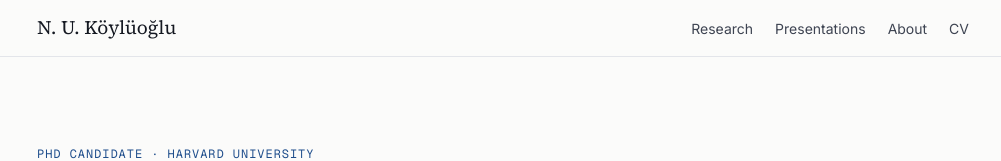
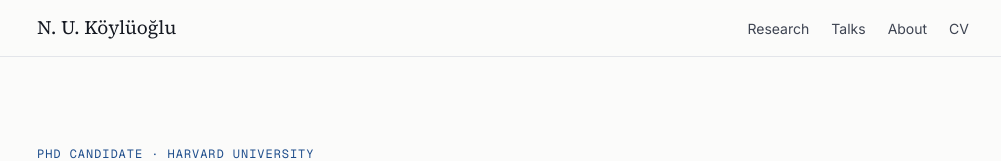
Before and after one commit to nukoyluoglu/nukoyluoglu.github.io, a plain HTML site: page index.html in a window 1280 px wide. Shown: the top 161 px of the page, without its empty margins (137-1138 px from the left). Drawn offline with nearby package versions, Linux system fonts and the light colour scheme.

Commit message:
Update site

```diff
--- a/index.html
+++ b/index.html
@@ -38,7 +38,7 @@
     <a class="brand" href="#top">N. U. Köylüoğlu</a>
     <ul>
       <li><a href="#research">Research</a></li>
-      <li><a href="#talks">Presentations</a></li>
+      <li><a href="#talks">Talks</a></li>
       <li><a href="#about">About</a></li>
       <li><a href="Nazli_Ugur_Koyluoglu_CV.pdf">CV</a></li>
     </ul>
```
